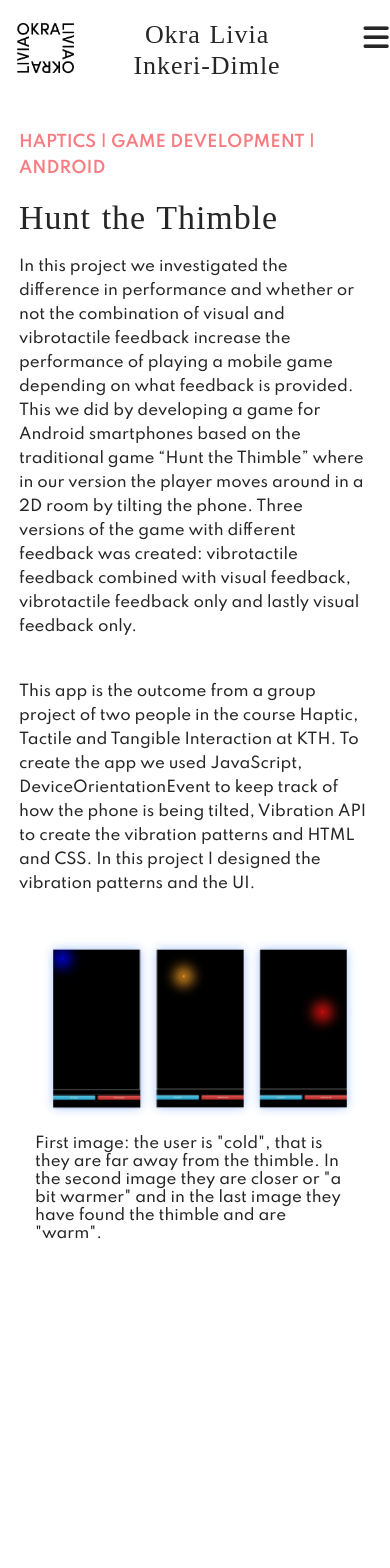
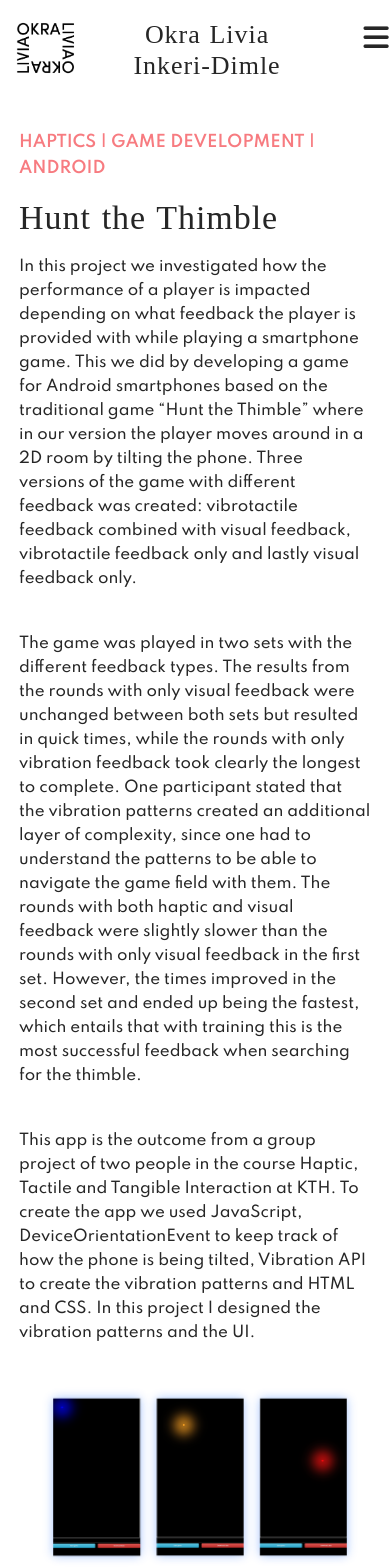
Before and after one commit to OkraLivia/OkraLivia.github.io, a React (Create React App) app: page /huntthethimble in a window 390 px wide. Shown: the top 1568 px of the page. Before the commit the page ends 1307 px from the top, so only its background shows below. Built offline with nearby package versions, Linux system fonts and the light colour scheme; a web font is replaced by a local one.

Commit message:
updated text hunt the thimble

```diff
--- a/src/components/AboutSection.css
+++ b/src/components/AboutSection.css
@@ -22,6 +22,7 @@
   flex-direction: column;
   align-items: flex-start;
   margin: 40px;
+  margin-bottom: 0;
   margin-top: 50px;
   box-sizing: border-box;
   color: #262626;
@@ -98,7 +99,18 @@
   margin-top: 1.8em;
 }
 
+.thimble_cards {
+    margin-left: 40px;
+    margin-right: 40px;
+    margin-top: 70px;
+    margin-bottom: 0;
+}
+
 @media screen and (max-width: 1024px) {
+
+  .thimble_cards {
+    margin-top: 0;
+}
 
   .squares {
     position: inherit;
@@ -123,6 +135,11 @@
 }
 
 @media screen and (max-width: 820px) {
+
+  .thimble_cards {
+    margin-top: 0;
+}
+
   .about-links {
     padding-top: 2rem;
   }
@@ -143,6 +160,11 @@
 }
 
 @media screen and (max-width: 768px) {
+
+  .thimble_cards {
+    margin-top: 0;
+}
+
   .about-links {
     padding-top: 2rem;
   }
@@ -163,6 +185,10 @@
 
 @media screen and (max-width: 414px) {
 
+  .thimble_cards {
+    margin-top: 0;
+}
+
   .labelTitle {
     font-size: 28px !important;
   }
@@ -178,7 +204,11 @@
     max-width: 450px;
   }
 
-  .about-link-items, .play-link {
+  .thimble-img {
+    margin-top: 2em;
+  }
+
+  .about-link-items, .play-link, .thimble_cards, .thimble_img_text {
     width: 22em;
     margin: auto;
     line-height: 1.6;
--- a/src/components/projects/huntTheThimble.js
+++ b/src/components/projects/huntTheThimble.js
@@ -14,20 +14,31 @@ function About(props) {
 	          <div className='about-link-items'>
 	          <h4 className='technologies'>HAPTICS | GAME DEVELOPMENT | ANDROID</h4>
 	            <h1 className="title" style={{marginBottom: "10px"}}>Hunt the Thimble</h1>
-				   <p>In this project we investigated the difference in performance and whether or not the
-				   combination of visual and vibrotactile feedback increase the performance of playing a mobile
-				   game depending on what feedback is provided. This we did by developing a game for Android
+				   <p>In this project we investigated how the performance of a player is impacted depending on what feedback the
+				   player is provided with while playing a smartphone game. This we did by developing a game for Android
 				   smartphones based on the traditional game “Hunt the Thimble” where in our version the player moves around in a
 				   2D room by tilting the phone. Three versions of the game with different feedback was created: vibrotactile
-				   feedback combined with visual feedback, vibrotactile feedback only and lastly visual feedback only.</p>
+				   feedback combined with visual feedback, vibrotactile feedback only and lastly visual feedback only.
+				   </p>
 				   <br/>
-				   <p>This app is the outcome from a group project of two people in the course Haptic, Tactile
-				   and Tangible Interaction at KTH. To create the app we used JavaScript, DeviceOrientationEvent to keep track
-				   of how the phone is being tilted, Vibration API to create the vibration patterns and HTML and CSS. In this
-				   project I designed the vibration patterns and the UI.</p>
+				   <p>The game was played in two sets with the different feedback types. The results from the rounds with only visual feedback
+				   were unchanged between both sets but resulted in quick times, while the rounds with only vibration feedback took clearly the
+				   longest to complete. One participant stated that the vibration patterns created
+				   an additional layer of complexity, since one had to understand the
+				   patterns to be able to navigate the game field with them. The rounds with both haptic and visual feedback
+				   were slightly slower than the rounds with only visual feedback in the first set. However, the times improved in the
+				   second set and ended up being the fastest, which entails that with training this is the most successful feedback when
+				   searching for the thimble.</p>
+				   <br/>
 	          </div>
 
-	          <div className="cards">
+	          <div className="thimble_cards">
+		          	<p>
+			          	This app is the outcome from a group project of two people in the course Haptic, Tactile
+						and Tangible Interaction at KTH. To create the app we used JavaScript, DeviceOrientationEvent to keep track
+						of how the phone is being tilted, Vibration API to create the vibration patterns and HTML and CSS. In this
+						project I designed the vibration patterns and the UI.
+					</p>
 					<div className="projectCard">
 						<div className="cards__wrapper">
 							<ul className="thimble_img_container">
@@ -35,10 +46,10 @@ function About(props) {
 								<img src="/images/yellow.png" alt="img" className='thimble-img' />
 								<img src="/images/red.png" alt="img" className='thimble-img' />*/}
 								<img src='/images/thimble.png' alt='thimble' className='thimble-img' />
-								<p>
-									First image: the user is "cold", that is they are far away from the thimble. In the second
-									image they are closer or "a bit warmer" and in the last image they have found the thimble and
-									are "warm".
+								<p className='thimble_img_text'>
+									First image, the user is "<span style={{color:'blue'}}>cold</span>", that is they are far away from the thimble. In the second
+									image they are closer or "<span style={{color:'#F79014'}}>a bit warmer</span>" and in the last image they have found the thimble and
+									are "<span style={{color:'red'}}>warm</span>".
 								</p>
 							</ul>
 						</div>
```
